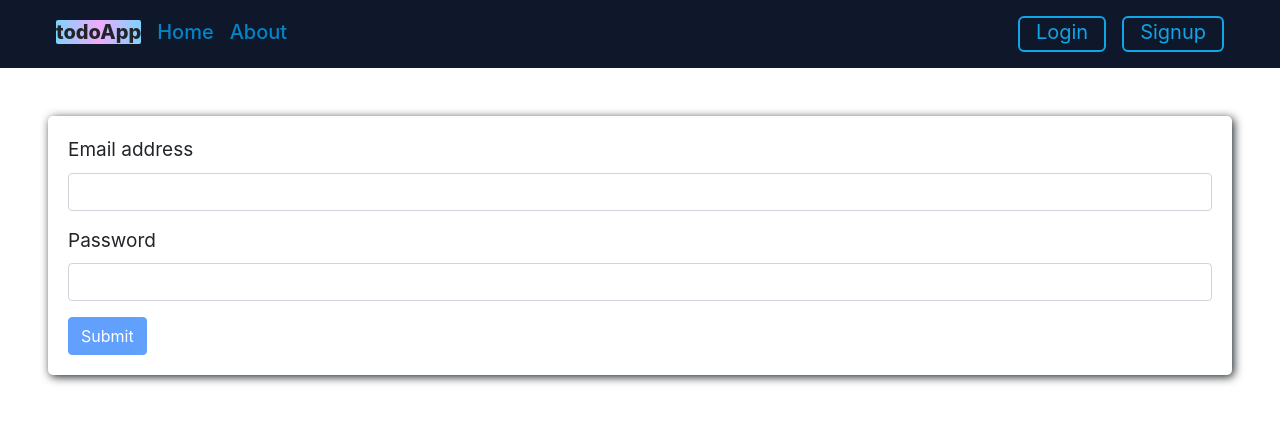
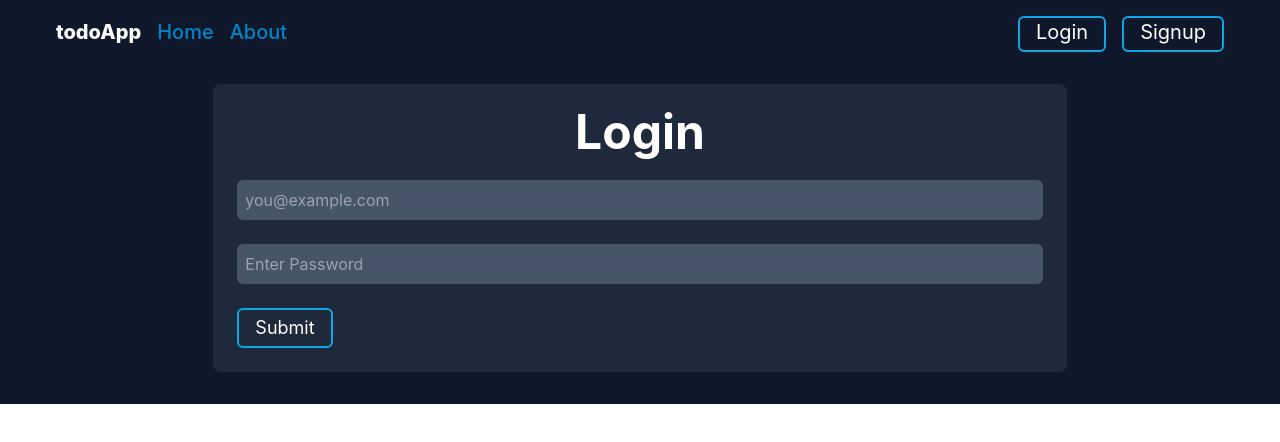
Before and after one commit to krishvadhani19/todo-app, a React (Create React App) app: page /login in a window 1280 px wide. Shown: the top 442 px of the page. Built offline with nearby package versions, Linux system fonts and the light colour scheme.

Commit message:
add task and login fixed

```diff
--- a/package.json
+++ b/package.json
@@ -37,5 +37,10 @@
       "last 1 firefox version",
       "last 1 safari version"
     ]
+  },
+  "devDependencies": {
+    "autoprefixer": "^10.4.7",
+    "postcss": "^8.4.14",
+    "tailwindcss": "^3.0.24"
   }
 }
--- a/public/index.html
+++ b/public/index.html
@@ -19,6 +19,7 @@
       integrity="sha384-1BmE4kWBq78iYhFldvKuhfTAU6auU8tT94WrHftjDbrCEXSU1oBoqyl2QvZ6jIW3"
       crossorigin="anonymous"
     />
+    <link rel="preconnect" href="https://fonts.googleapis.com" />
     <title>todoApp</title>
   </head>
   <body>
--- a/src/App.js
+++ b/src/App.js
@@ -7,7 +7,6 @@ import Home from "./components/Home";
 import TaskState from "./context/tasks/TaskState";
 import Login from "./components/Login";
 import Signup from "./components/Signup";
-import Addtask1 from "./components/Addtask1";
 
 function App() {
   return (
@@ -29,8 +28,6 @@ function App() {
             <Route exact path="/login" element={<Login />}></Route>
             {/* Signup */}
             <Route exact path="/signup" element={<Signup />}></Route>
-            {/* Addtask1 */}
-            <Route exact path="/addtask" element={<Addtask1 />}></Route>
           </Routes>
         </Router>
       </TaskState>
--- a/src/components/Addtask.js
+++ b/src/components/Addtask.js
@@ -1,10 +1,11 @@
 import React from "react";
-import { useContext, useState } from "react";
+import { useContext } from "react";
 import taskContext from "../context/tasks/TaskContext";
+import { useState } from "react";
 
 const Addtask = () => {
   const context = useContext(taskContext);
-  const { mode, addTask } = context;
+  const { addTask } = context;
 
   const [task, setTask] = useState({ title: "", description: "" });
 
@@ -12,71 +13,46 @@ const Addtask = () => {
     e.preventDefault();
     addTask(task.title, task.description);
     setTask({ title: "", description: "" });
-    console.log(task.title);
   };
 
   const onChange = (e) => {
     setTask({ ...task, [e.target.name]: e.target.value });
   };
   return (
-    <div className="container my-3">
-      <div
-        className={`my-5`}
-        style={{
-          borderRadius: "5px",
-          padding: "20px",
-          boxShadow: "2px 2px 10px",
-        }}
-      >
-        <form>
-          <div className="mb-3">
-            <label
-              htmlFor="title"
-              className="form-label"
-              style={{ fontSize: "19px" }}
-            >
-              <strong>Title</strong>
-            </label>
+    <div className="bg-slate-900 p-2 flex justify-center">
+      <label className="my-3 p-3 shadow-lg rounded-lg bg-slate-800 block mx-6 w-full lg:w-2/3">
+        <div className="text-white font-bold text-5xl mb-4 text-center">
+          Add Task
+        </div>
         <input
           type="text"
-              className="form-control"
+          className=" p-2 rounded-md mb-4 w-full bg-slate-600 text-white"
+          placeholder="Enter Title"
           id="title"
           name="title"
           onChange={onChange}
+          minLength={5}
           value={task.title}
-              minLength={5}
-              required
         />
-          </div>
-          <div className="mb-3">
-            <label
-              htmlFor="description"
-              className="form-label"
-              style={{ fontSize: "19px" }}
-            >
-              <strong>Description</strong>
-            </label>
-            <input
+        <textarea
           type="text"
-              className="form-control"
+          className="p-2 rounded-md w-full h-36 bg-slate-600 text-white
+          resize-none mb-4"
           id="description"
           name="description"
+          placeholder="Enter Description"
           onChange={onChange}
           value={task.description}
           minLength={5}
-              required
         />
-          </div>
-          <button
-            // disabled={task.title.length < 5 || task.description.length < 5}
+        <div
+          className="text-white hover:text-slate-900 hover:bg-sky-300 border-sky-500 hover:border-sky-300 mx-2 border-2 rounded-md px-3 py-1block text-lg inline-block "
+          onClick={handleSubmit}
           type="submit"
-            className="btn btn-primary"
-            onClick={handleSubmit}
         >
           Add Task
-          </button>
-        </form>
         </div>
+      </label>
     </div>
   );
 };
--- a/src/components/Addtask1.js
+++ /dev/null
@@ -1,45 +0,0 @@
-import React from "react";
-import { useContext } from "react";
-import taskContext from "../context/tasks/TaskContext";
-import { useState } from "react";
-
-const Addtask1 = () => {
-  const context = useContext(taskContext);
-  const { addTask } = context;
-
-  const [task, setTask] = useState({ title: "", description: "" });
-
-  const handleSubmit = (e) => {
-    e.preventDefault();
-    addTask(task.title, task.description);
-    setTask({ title: "", description: "" });
-  };
-
-  const onChange = (e) => {
-    setTask({ ...task, [e.target.name]: e.target.value });
-  };
-  return (
-    <div className="bg-slate-900 p-2 flex justify-center">
-      <label className="my-5 p-5 shadow-lg rounded-lg bg-slate-800 block mx-8 lg:mx-10 w-full lg:w-2/3">
-        <div className="font-medium text-slate-300 text-2xl block mb-2">
-          Title
-        </div>
-        <input
-          type="email"
-          className="block peer p-2 rounded-md mb-4 w-full"
-          placeholder="you@example.com"
-        />
-        <div className="font-medium text-slate-300 text-2xl block mt-4 mb-2">
-          Description
-        </div>
-        <input
-          type="text"
-          className="block peer p-2 rounded-md w-full"
-          placeholder="Enter Description"
-        />
-      </label>
-    </div>
-  );
-};
-
-export default Addtask1;
--- a/src/components/Login.js
+++ b/src/components/Login.js
@@ -7,7 +7,6 @@ const Login = () => {
   const onChange = (e) => {
     setCredentials({ ...credentials, [e.target.name]: e.target.value });
   };
-  const navigate = useNavigate();
 
   const handleSubmit = async (e) => {
     e.preventDefault();
@@ -28,63 +27,49 @@ const Login = () => {
       localStorage.setItem("token", json.authToken);
       navigate("/");
     } else {
-      navigate("/");
+      navigate("/login");
       alert("Invalid Credentials");
       setCredentials({ email: "", password: "" });
     }
   };
+
+  const navigate = useNavigate();
+
   return (
-    <div
-      className="m-5"
-      style={{
-        // backgroundColor: "#212529",
-        borderRadius: "5px",
-        padding: "20px",
-        boxShadow: "2px 2px 10px",
-        fontSize: "19px",
-      }}
-    >
-      <form onSubmit={handleSubmit}>
-        <div className="mb-3">
-          <label htmlFor="email" className="form-label">
-            Email address
-          </label>
+    <>
+      <div className="flex justify-center bg-slate-900 text-white py-3 h-full">
+        <label className=" bg-slate-800 mb-3 p-4 lg:w-2/3 w-full mx-6 rounded-lg">
+          <div className="text-center text-5xl mb-4 font-bold"> Login </div>
           <input
             type="email"
-            className="form-control"
             id="email"
             name="email"
-            aria-describedby="emailHelp"
             value={credentials.email}
+            className="p-2 rounded-md mb-4 w-full bg-slate-600 text-white"
+            placeholder="you@example.com"
             onChange={onChange}
-            required
+            minLength={5}
           />
-        </div>
-        <div className="mb-3">
-          <label htmlFor="password" className="form-label">
-            Password
-          </label>
           <input
             type="password"
-            className="form-control"
             id="password"
             name="password"
             value={credentials.password}
+            className="p-2 rounded-md mb-4 w-full bg-slate-600 text-white"
+            placeholder="Enter Password"
             onChange={onChange}
-            required
             minLength={5}
           />
-        </div>
-
-        <button
-          type="submit"
-          disabled={credentials.password.length < 5}
-          className="btn btn-primary"
-        >
-          Submit
-        </button>
-      </form>
-    </div>
+          <div
+            className="text-white hover:text-slate-900 hover:bg-sky-300 border-sky-500 hover:border-sky-300 border-2 rounded-md px-3 py-1 text-lg text-center inline-block"
+            onClick={handleSubmit}
+            type="submit"
+          >
+            Submit
+          </div>
+        </label>
+      </div>
+    </>
   );
 };
 
--- a/src/components/Navbar.js
+++ b/src/components/Navbar.js
@@ -22,7 +22,7 @@ const Navbar = () => {
           <div className="font-extrabold mx-2">
             <a
               href="/"
-              className="rounded-sm bg-gradient-to-r from-sky-300 via-fuchsia-300 to-sky-300 align-middle hover:text-slate-900"
+              className="rounded-sm text-white align-middle hover:text-slate-900"
             >
               todoApp
             </a>
@@ -63,13 +63,13 @@ const Navbar = () => {
             <div className="flex font-normal">
               <Link
                 to="/login"
-                className="text-sky-500 hover:text-slate-900 hover:bg-sky-300 border-sky-500 hover:border-sky-300 mx-2 border-2 rounded-md px-3 pb-1"
+                className="text-white hover:text-slate-900 hover:bg-sky-300 border-sky-500 hover:border-sky-300 mx-2 border-2 rounded-md px-3 pb-1"
               >
                 Login
               </Link>
               <Link
                 to="/signup"
-                className="text-sky-500 hover:text-slate-900 hover:bg-sky-300 border-sky-500 hover:border-sky-300 mx-2 border-2 rounded-md px-3 pb-1 "
+                className="text-white hover:text-slate-900 hover:bg-sky-300 border-sky-500 hover:border-sky-300 mx-2 border-2 rounded-md px-3 pb-1 "
               >
                 Signup
               </Link>
```
Also changed, not shown: tailwind.config.js (added, +7 -0 lines), 1 other file (tests, documents, lock files or other folders). Lines whose indentation alone changed are shown as unchanged.
